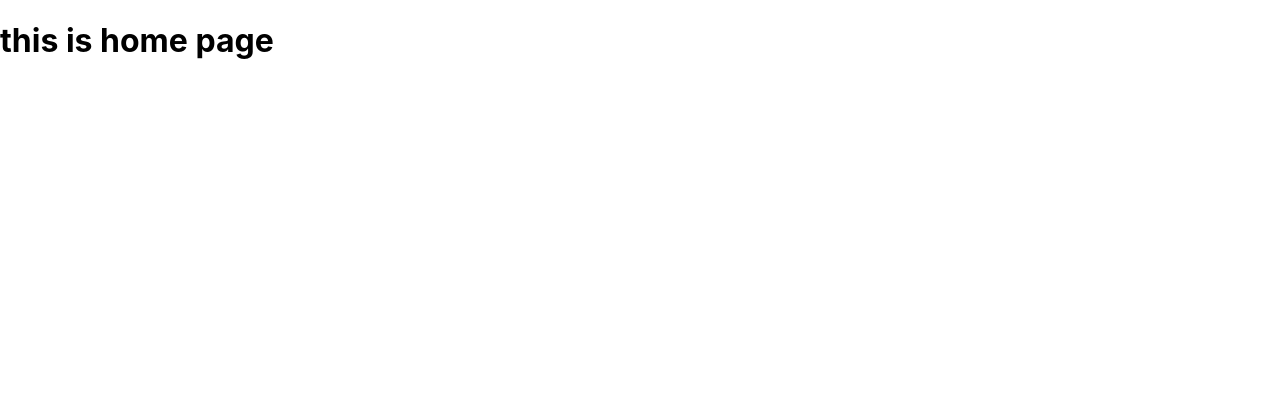
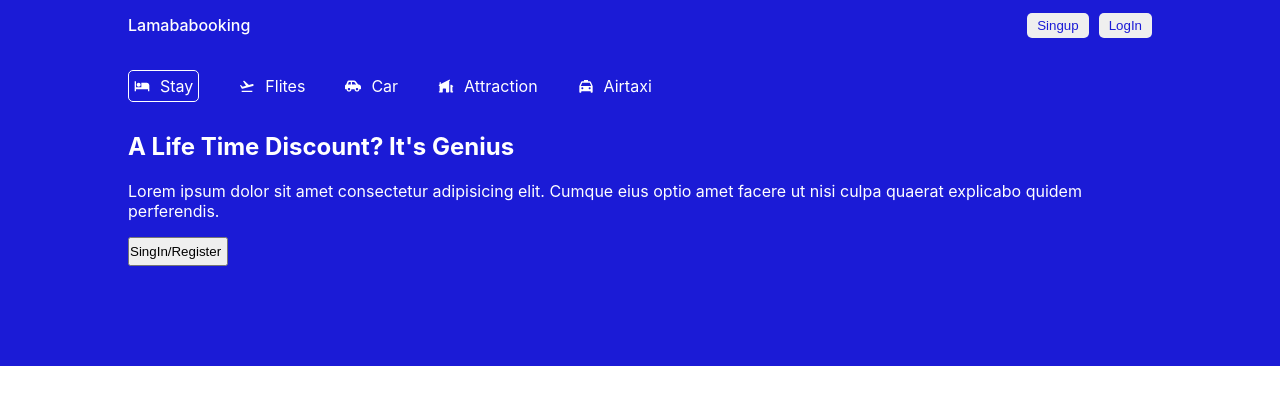
Before and after one commit to Foysalrabby/BokingApi, a React (Create React App) app in the folder client/: page / in a window 1280 px wide. Shown: the top 404 px of the page. Built offline with nearby package versions, Linux system fonts and the light colour scheme.

Commit message:
header and navbar style done

```diff
--- a/client/package.json
+++ b/client/package.json
@@ -8,6 +8,7 @@
     "@testing-library/user-event": "^13.5.0",
     "react": "^18.2.0",
     "react-dom": "^18.2.0",
+    "react-icons": "^5.0.1",
     "react-router-dom": "^6.22.0",
     "react-scripts": "5.0.1",
     "save": "^2.9.0",
--- a/client/src/App.js
+++ b/client/src/App.js
@@ -1,4 +1,3 @@
-
 import Home from './Pages/Home/Home.jsx'
 import { Route, Routes } from 'react-router-dom';
 import List from './Pages/Lists/List';
--- /dev/null
+++ b/client/src/Component/Header/Header.css
@@ -0,0 +1,36 @@
+.Header{
+    display: flex;
+    background-color: rgb(27, 27, 214);
+  justify-content: center;
+}
+.HeaderContainer{
+    width: 100%;
+    color: #ffffff;
+    max-width: 1024px;
+    align-items: center;
+    margin: 20px 0px 100px 0px;
+
+}
+.HeaderList{
+    display: flex;
+    gap: 40px;
+
+}
+.HeaderListItem{
+   display: flex;
+   align-items: center;
+   gap: 10px;
+
+}
+.HeaderListItem.active{
+border: 1px solid #fff;
+border-radius: 5px;
+padding: 5px;
+}
+.headerTittle{
+    margin-top: 30px;
+}
+.navbutton{
+   padding: 5px 5px 5px 0px ;
+
+}
--- /dev/null
+++ b/client/src/Component/Header/Header.jsx
@@ -0,0 +1,45 @@
+import React from 'react';
+import './Header.css';
+import { MdHotel } from "react-icons/md";
+import { RiFlightTakeoffLine } from "react-icons/ri";
+import { FaCarSide } from "react-icons/fa";
+import { HiMiniHomeModern } from "react-icons/hi2";
+import { RiTaxiFill } from "react-icons/ri";
+
+const Header = () => {
+    return (
+        <div className='Header'>
+        <div className="HeaderContainer">
+        <div className="HeaderList">
+        <div className="HeaderListItem active">
+        <MdHotel />
+        <span>Stay</span>
+        </div>
+        <div className="HeaderListItem">
+        <RiFlightTakeoffLine />
+        <span>Flites</span>
+        </div>
+        <div className="HeaderListItem">
+        <FaCarSide />
+        <span>Car </span>
+        </div>
+        <div className="HeaderListItem">
+        <HiMiniHomeModern />
+        <span>Attraction</span>
+        </div>
+        <div className="HeaderListItem">
+        <RiTaxiFill />
+        <span>Airtaxi</span>
+        </div>
+        </div>
+        <h2 className='headerTittle'>A Life Time Discount? It's Genius</h2>
+       <p className='headerdes'>Lorem ipsum dolor sit amet consectetur adipisicing elit.
+       Cumque eius optio amet facere ut nisi culpa quaerat explicabo quidem perferendis.</p>
+
+        <button className='navbutton'> SingIn/Register</button>
+        </div>
+        </div>
+    );
+};
+
+export default Header;
--- /dev/null
+++ b/client/src/Component/Navbar/Navbar.jsx
@@ -0,0 +1,18 @@
+import React from 'react';
+import './navbar.css';
+const Navbar = () => {
+    return (
+        <div className='navbar'>
+        <div className='navContainer'>
+        <span className='logo'>Lamababooking</span>
+        <div className='navItem'>
+        <button className='navButton'> Singup</button>
+        <button className='navButton'> LogIn</button>
+
+        </div>
+        </div>
+        </div>
+    );
+};
+
+export default Navbar;
--- /dev/null
+++ b/client/src/Component/Navbar/navbar.css
@@ -0,0 +1,26 @@
+.navbar{
+    height: 50px;
+    background-color: rgb(27, 27, 214);
+    display: flex;
+    justify-content: center;
+}
+.navContainer{
+    width: 100%;
+    max-width: 1024px;
+    color: #ffffff;
+    display: flex;
+    align-items: center;
+    justify-content: space-between;
+
+}
+.logo{
+    font-weight: 500;
+}
+.navButton{
+    margin-left: 10px;
+    border: none;
+    padding: 5px 10px;
+    color:rgb(27, 27, 214) ;
+    cursor: pointer;
+    border-radius: 5px;
+}
--- a/client/src/Pages/Home/Home.jsx
+++ b/client/src/Pages/Home/Home.jsx
@@ -1,9 +1,12 @@
 import React from 'react';
+import Navbar from '../../Component/Navbar/Navbar';
+import Header from '../../Component/Header/Header';
 
 const Home = () => {
     return (
         <div>
-            <h1> this is home page</h1>
+            <Navbar></Navbar>
+            <Header></Header>
         </div>
     );
 };
```
Also changed, not shown: 1 other file (tests, documents, lock files or other folders).
